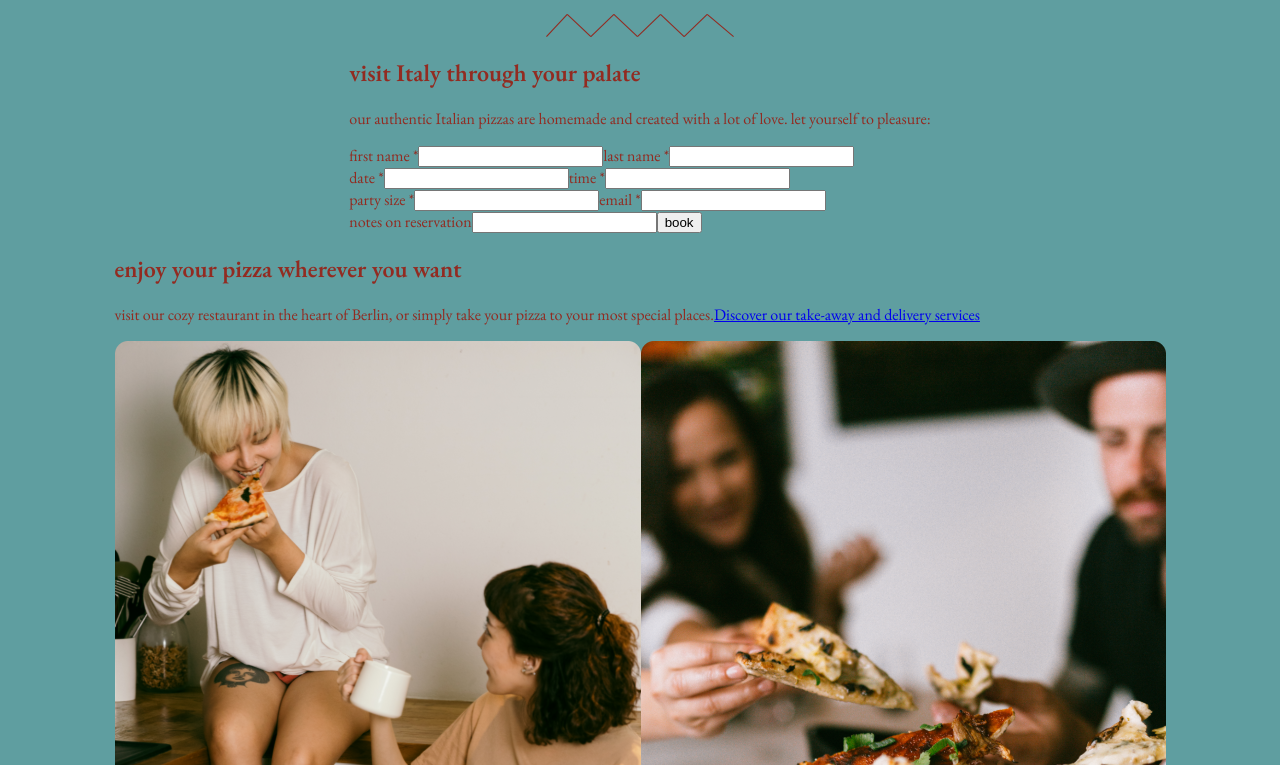
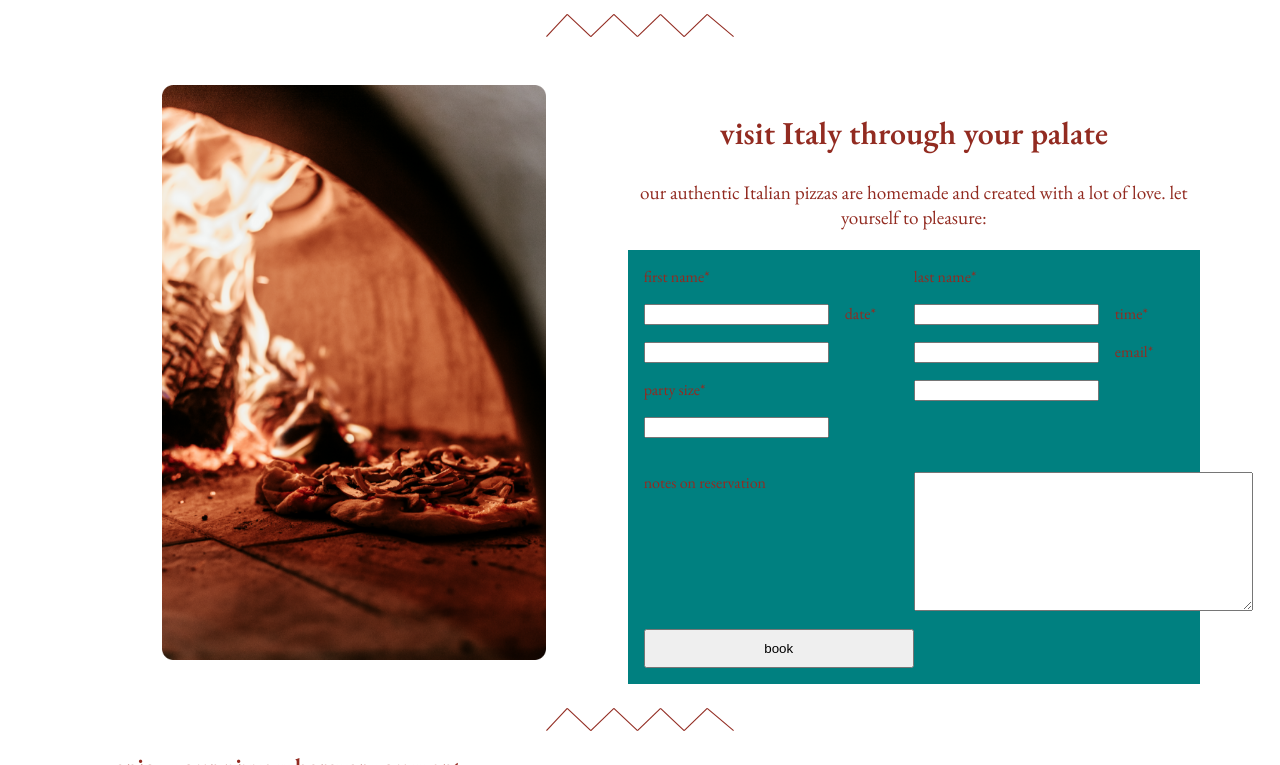
Before and after one commit to clakika/restaurant-website, a React (Create React App) app in the folder restaurant-website/: page / in a window 1280 px wide. Shown: the part 675-1440 px from the top of the page. Built offline with nearby package versions, Linux system fonts and the light colour scheme.

Commit message:
reservation css added

```diff
--- a/restaurant-website/src/App.css
+++ b/restaurant-website/src/App.css
@@ -1,6 +1,5 @@
 .App {
   padding: 1rem;
-  background-color: cadetblue;
   box-sizing: border-box;
   color: rgb(146, 43, 33);
   display: flex;
--- a/restaurant-website/src/App.js
+++ b/restaurant-website/src/App.js
@@ -16,7 +16,11 @@ class App extends Component {
         <img src={divider}
              className="Divider"></img>
         <Reservation className="App_Component"/>
+        <img src={divider}
+             className="Divider"></img>
         <Services className="App_Component"/>
+        <img src={divider}
+             className="Divider"></img>
         <Contacts className="App_Component"/>
       </div>
     );
--- a/restaurant-website/src/Layout/Home/Home.css
+++ b/restaurant-website/src/Layout/Home/Home.css
@@ -1,5 +1,5 @@
 .Navigation  {
-    background-color: coral;
+
 }
 
 .Navigation {
--- a/restaurant-website/src/Layout/Reservation/Reservation.css
+++ b/restaurant-website/src/Layout/Reservation/Reservation.css
@@ -0,0 +1,67 @@
+.Reservation {
+    display: grid;
+    grid-template-columns: repeat(2, 1fr);
+    margin-top: 3rem;
+    margin-bottom: 2rem;
+    background-color: white ;
+    max-width: 70rem;
+}
+
+.Reservation_LeftSection {
+    display: flex;
+    justify-content: center;
+    margin: 0;
+    grid-column: 1/2;
+}
+
+.Reservation_RightSection {
+    text-align: center;
+    grid-column: 2/3;
+}
+
+.Reservation_Image {
+    width: 70%;
+}
+
+.Reservation_Form {
+    background-color: teal;
+    height: 70%;
+    padding: 1rem;
+    text-align: left;
+    display: grid;
+    grid-template-columns: repeat(2, 50%);
+}
+
+input, label {
+    display: inline-block;
+    margin-bottom: 1rem;
+}
+
+input {
+    margin-right: 1rem;
+}
+
+label {
+   margin-right: 1rem;
+}
+
+textarea {
+    height: 10em;
+    width: 25em;
+}
+
+.Reservation_Title {
+    font-size: 2em;
+}
+
+.Reservation_SubText{
+    font-size: 1.2em;
+}
+
+.FormLeft {
+    grid-column: 1/2;
+}
+
+.FormRight {
+    grid-column: 2/3;
+}
--- a/restaurant-website/src/Layout/Reservation/Reservation.js
+++ b/restaurant-website/src/Layout/Reservation/Reservation.js
@@ -1,52 +1,53 @@
-import React, { Component } from 'react'
+import React, { Component } from 'react';
+
+import ReservationImage from '../../img/reservation-image.png';
+import './Reservation.css';
 
 export class Reservation extends Component {
     render() {
 
         return (
             <div>
-                <h2 className="">visit Italy through your palate</h2>
-                <p>our authentic Italian pizzas are homemade and created with a lot of love.
-                    let yourself to pleasure:</p>
-                <form>
-                    <label>
-                        first name *
-                        <input type="text" name="first-name"></input>
-                    </label>
+                <div className="Reservation">
+                    <div className="Reservation_LeftSection">
+                        <img src={ReservationImage}
+                             className="Reservation_Image"></img>
+                    </div>
+                    <div className="Reservation_RightSection">
+                        <h2 className="Reservation_Title">visit Italy through your palate</h2>
+                        <p className="Reservation_SubText">our authentic Italian pizzas are homemade and created with a lot of love.
+                            let yourself to pleasure:</p>
+                        <form className="Reservation_Form">
+                            <div className="FormLeft">
+                                <label>first name*</label>
+                                <input type="text" name="first-name"></input>
 
-                    <label>
-                        last name *
-                        <input type="text" name="last-name"></input>
-                    </label>
-                    <br></br>
-                    <label>
-                        date *
-                        <input type="text" name="date"></input>
-                    </label>
+                                <label>date*</label>
+                                <input type="text" name="date"></input>
 
-                    <label>
-                         time *
-                        <input type="text" name="time"></input>
-                    </label>
+                                <label>party size*</label>
+                                <input type="text" name="party-size"></input>
+                            </div>
 
-                    <br></br>
-                    <label>
-                        party size *
-                        <input type="text" name="party-size"></input>
-                    </label>
+                            <div className="FormRight">
+                                <label>last name*</label>
+                                <input type="text" name="last-name"></input>
 
-                    <label>
-                        email *
-                        <input type="text" name="email"></input>
-                    </label>
+                                <label>time*</label>
+                                <input type="text" name="time"></input>
 
-                    <br></br>
-                    <label>
-                        notes on reservation
-                        <input type="text" name="notes"></input>
-                    </label>
-                    <button>book</button>
-                </form>
+                                <label>email*</label>
+                                <input type="text" name="email"></input>
+                            </div>
+
+                            <label>notes on reservation</label>
+                            <textarea type="text" name="notes" ></textarea>
+
+                            <button className="BookBtn">book</button>
+
+                        </form>
+                    </div>
+                </div>
             </div>
         )
     }
```
Also changed, not shown: restaurant-website/src/Layout/Services/Services.css (added).
